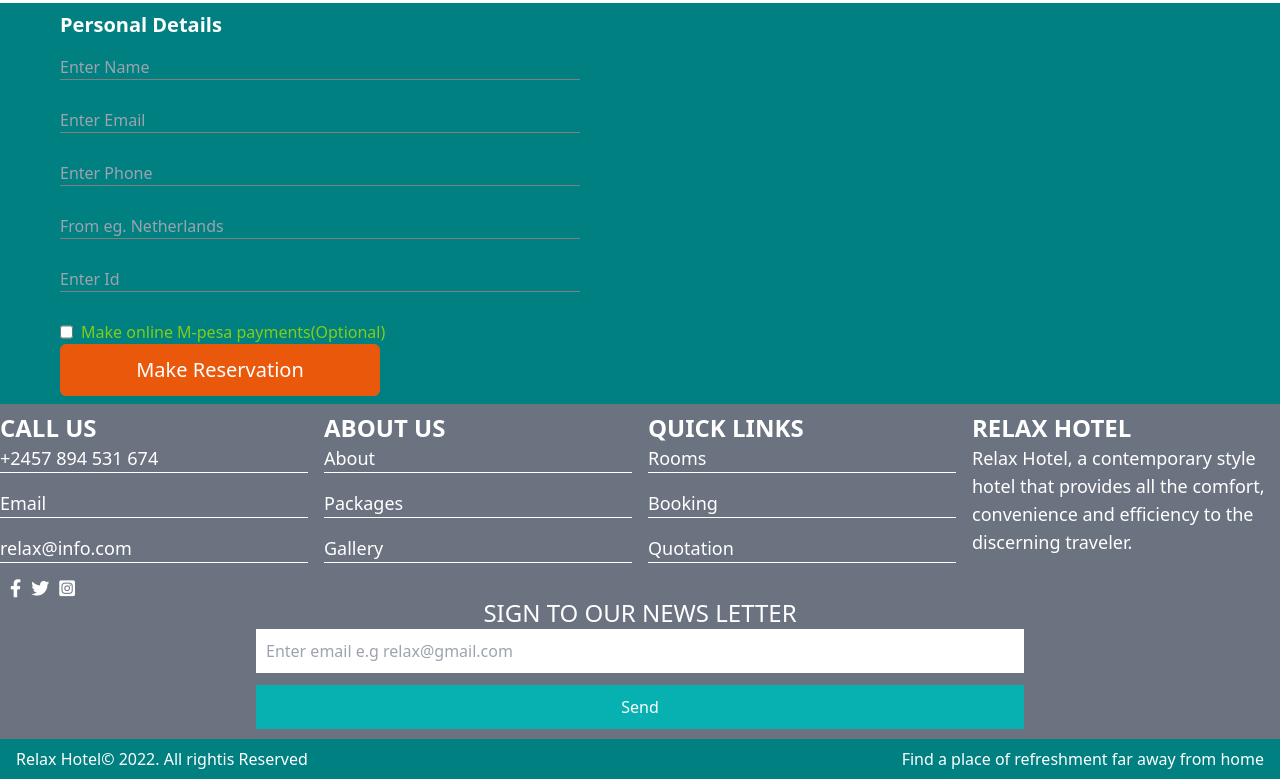
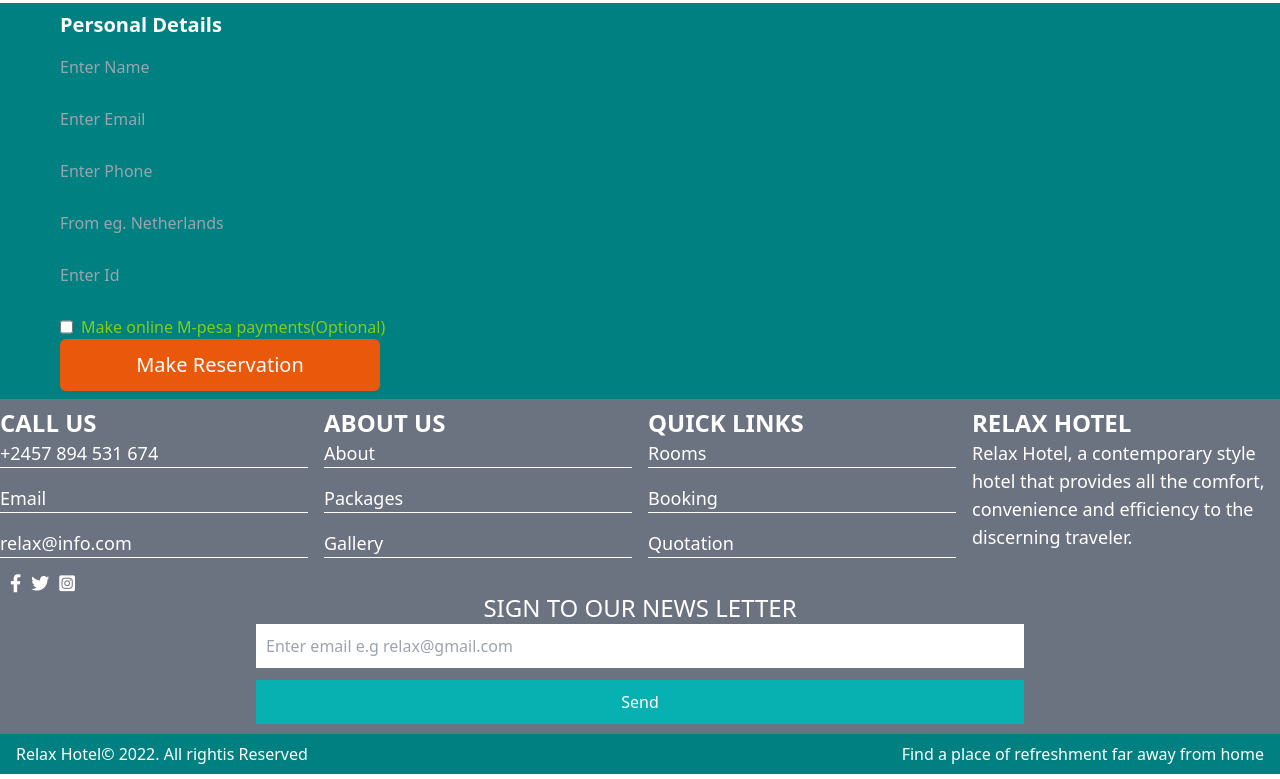
Before and after one commit to Arthur-Smart/relax-hotel, a React (Create React App) app: page /booking/1 in a window 1280 px wide. Shown: the part 934-1713 px from the top of the page. Built offline with nearby package versions, Linux system fonts and the light colour scheme; what react-swipeable-views-utils would draw is missing.

Commit message:
Update roomBooked.css

```diff
--- a/src/components/roombooked/roomBooked.css
+++ b/src/components/roombooked/roomBooked.css
@@ -1,5 +1,5 @@
 .roomBooked{
-width:100vw;
+width:100%;
 overflow:hidden;
 margin-top:80px;
 }
@@ -76,10 +76,7 @@ display:block;
     background-color: teal;
 }
 
-.cont-left{
-    width:40%;
-    margin-left: -20px;
-}
+
 
 .cont-right{
     width:100%;
@@ -89,9 +86,10 @@ display:block;
     width:100%;
 }
 
-.input{
-    border-bottom:1px solid grey;
-    outline:none;
+.booking-input {
+  width:100%;
+  border-bottom: 1px solid white;
+  outline: none;
 }
 
 .cont{
```
